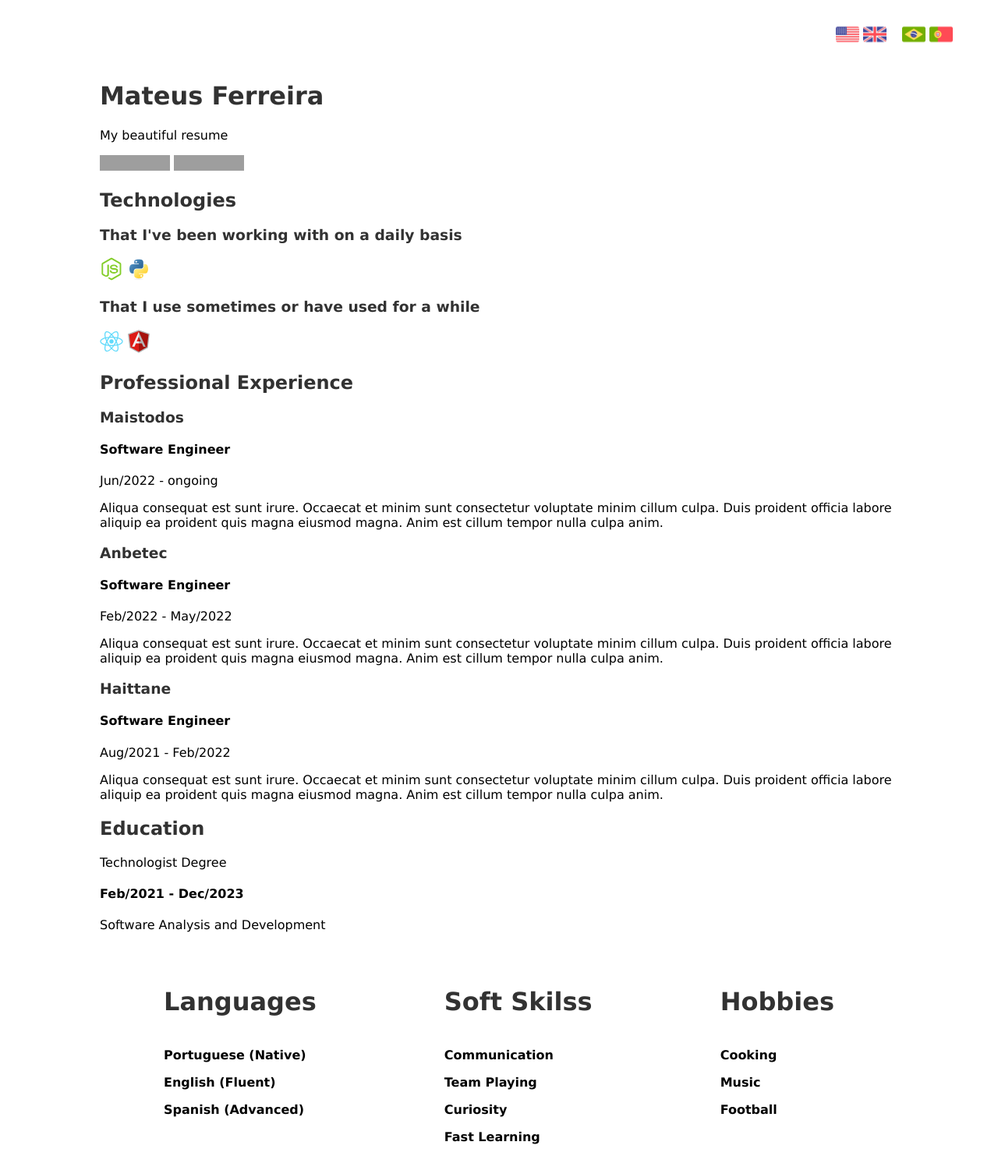
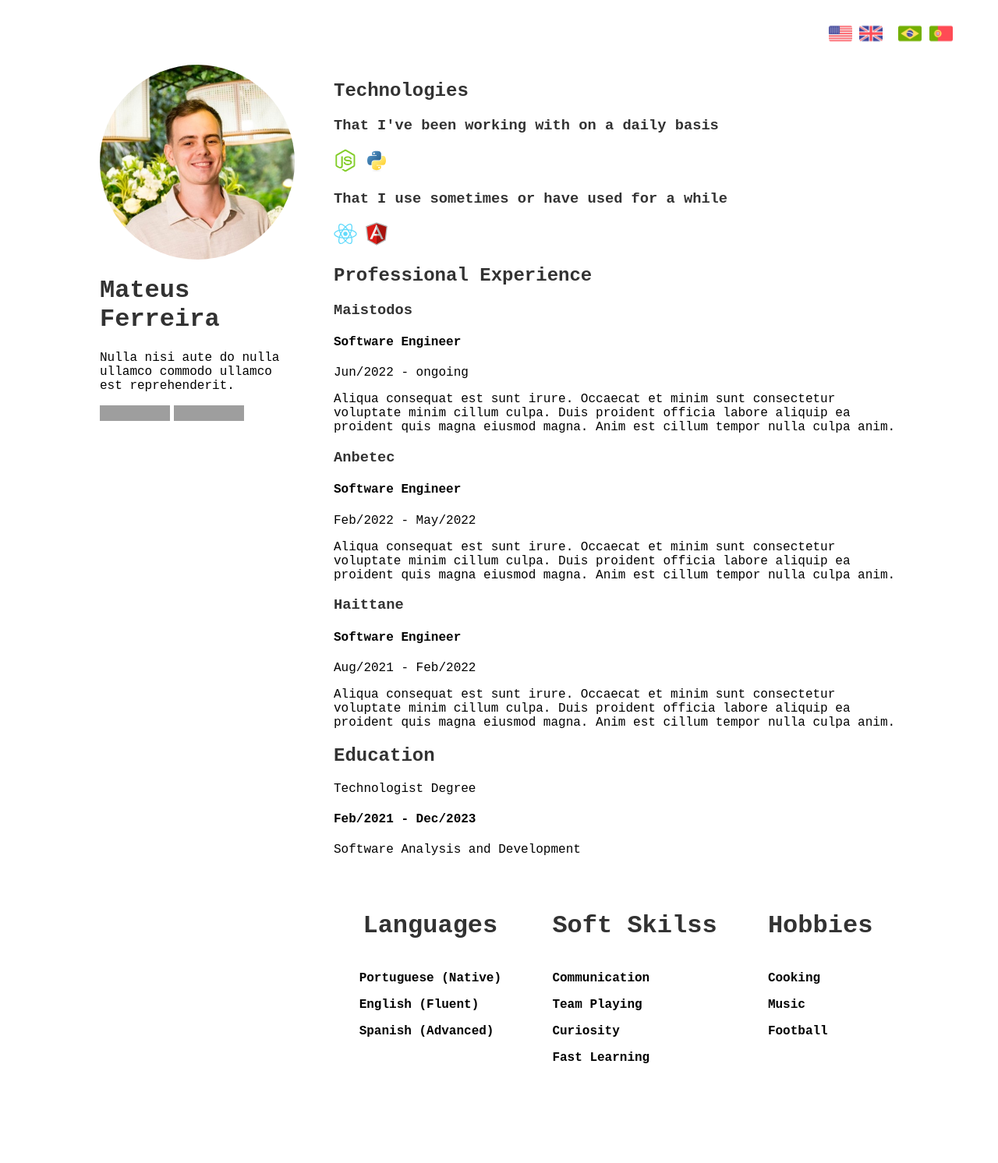
Before and after one commit to mateusasferreira/mateusasferreira.github.io, a Jekyll site: the page built from pages/en.md, in a window 1280 px wide. Shown: the whole page at 78% size. Built offline with Jekyll 4.4.1, drawn with Linux system fonts in a browser that asks for light colours; after the commit the page ends 1390 px from its top, so only the background shows below that; grey boxes are pictures that could not be loaded.

Commit message:
feat: profile pic + grid

```diff
--- a/_layouts/cv.html
+++ b/_layouts/cv.html
@@ -2,6 +2,11 @@
 layout: default
 ---
 
+<div class="wrapper">
+    <div>
+        <div class="img-ctn">
+            <img class="profile-img" src="/assets/img/profile.png">
+        </div>
         <h1>{{ page.title }}</h1>
 
         <p>{{page.description}}</p>
@@ -11,8 +16,8 @@ layout: default
          <a href="{{site.linkedin}}" target="_blank"><img src="https://img.shields.io/badge/-LinkedIn-%230077B5?style=for-the-badge&logo=linkedin&logoColor=white" target="_blank"></a>
         <a href = "mailto:{{site.email}}"><img src="https://img.shields.io/badge/-Gmail-%23333?style=for-the-badge&logo=gmail&logoColor=white" target="_blank"></a>
         </div>
-
-
+    </div>
+    <div>
         <div class="section">
             <h2>{{ page.technologies.title }}</h2>
             {% for section in page.technologies.sections %}
@@ -56,3 +61,6 @@ layout: default
             {% endfor %}
 
           </div>
+
+    </div>
+</div>
--- a/assets/css/main.css
+++ b/assets/css/main.css
@@ -1,5 +1,5 @@
 html {
-    font-family: 'Lucida Sans', 'Lucida Sans Regular', 'Lucida Grande', 'Lucida Sans Unicode', Geneva, Verdana, sans-serif;
+    font-family: 'Courier New', Courier, monospace
 }
 
 nav {
@@ -28,3 +28,20 @@ h1, h2, h3 {
     width: 30px;
     height: 30px;
 }
+
+.wrapper {
+    display: grid;
+    grid-template-columns: 250px 1fr;
+    gap: 50px;
+}
+
+.img-ctn {
+    display: flex;
+    justify-content: center
+}
+
+.profile-img {
+    width: 100%;
+    height: auto;
+    border-radius: 50%
+}
--- a/pages/en.md
+++ b/pages/en.md
@@ -7,7 +7,7 @@ permalink: /en
 
 title: Mateus Ferreira
 description: >
-    My beautiful resume
+    Nulla nisi aute do nulla ullamco commodo ullamco est reprehenderit.
 technologies:
   title: Technologies
   sections:
```
Also changed, not shown: assets/img/profile.png (added). Lines whose indentation alone changed are shown as unchanged.
